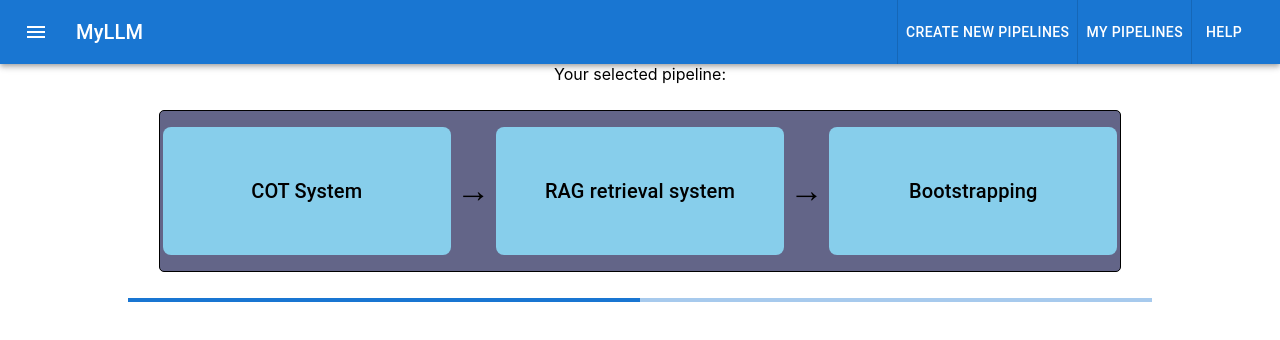
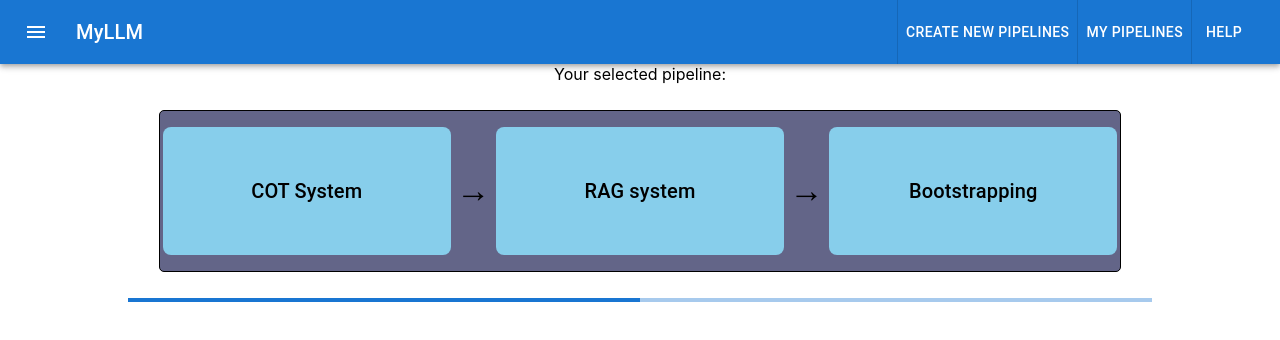
Before and after one commit to ericbfeng/dspy_project, a React (Create React App) app in the folder dspy_app/: page /compiling in a window 1280 px wide. Shown: the top 340 px of the page. Built offline with nearby package versions, Linux system fonts and the light colour scheme.

Commit message:
small typo fix

```diff
--- a/dspy_app/src/App.js
+++ b/dspy_app/src/App.js
@@ -22,7 +22,7 @@ function App() {
     <Router>
       <Header />
       <Routes>
-        <Route path="/" element = {<Default/>}> </Route>
+        <Route path="/" element = {<CreatePipelinePage/>}> </Route>
         <Route path="/create_pipeline" element = {<CreatePipelinePage/>}>P
         </Route>
         <Route path="/compiling" element = {<Compiling/>}> </Route>
--- a/dspy_app/src/components/Pipeline/Pipeline.js
+++ b/dspy_app/src/components/Pipeline/Pipeline.js
@@ -33,7 +33,7 @@ export default function Pipeline() {
             backgroundColor: 'skyblue',
             borderRadius: '8px',
           }}>
-            <Typography variant="h6">RAG retrieval system</Typography>
+            <Typography variant="h6">RAG system</Typography>
           </Box>
           <Typography variant="h4" sx={{ color: 'black' }}>→</Typography>
           <Box sx={{
```
